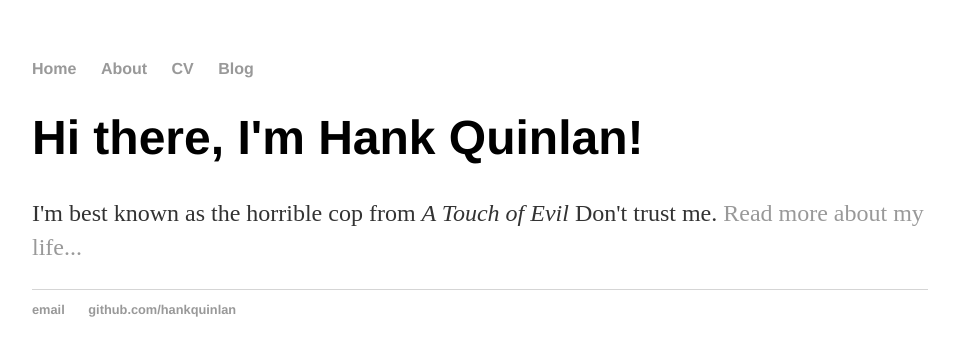
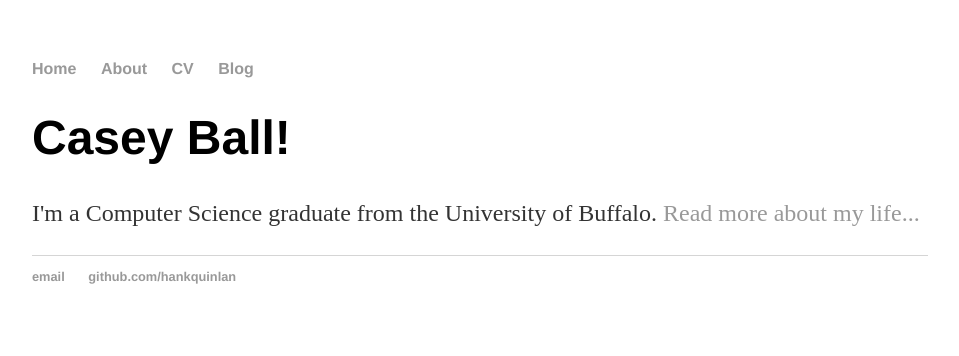
Before and after one commit to cmball2/github.io, a Jekyll site: the page built from index.html, in a window 1280 px wide. Shown: the top 356 px of the page, without its empty margins (160-1119 px from the left). Built offline with Jekyll 4.4.1, drawn with Linux system fonts in a browser that asks for light colours.

Commit message:
Update index.html

```diff
--- a/index.html
+++ b/index.html
@@ -1,8 +1,8 @@
 ---
 layout: default
-title: Hank Quinlan, Horrible Cop
+title: Casey Ball
 ---
 <div class="blurb">
-	<h1>Hi there, I'm Hank Quinlan!</h1>
-	<p>I'm best known as the horrible cop from <em>A Touch of Evil</em> Don't trust me. <a href="/about">Read more about my life...</a></p>
+	<h1>Casey Ball!</h1>
+	<p>I'm a Computer Science graduate from the University of Buffalo. <a href="/about">Read more about my life...</a></p>
 </div><!-- /.blurb -->
```
